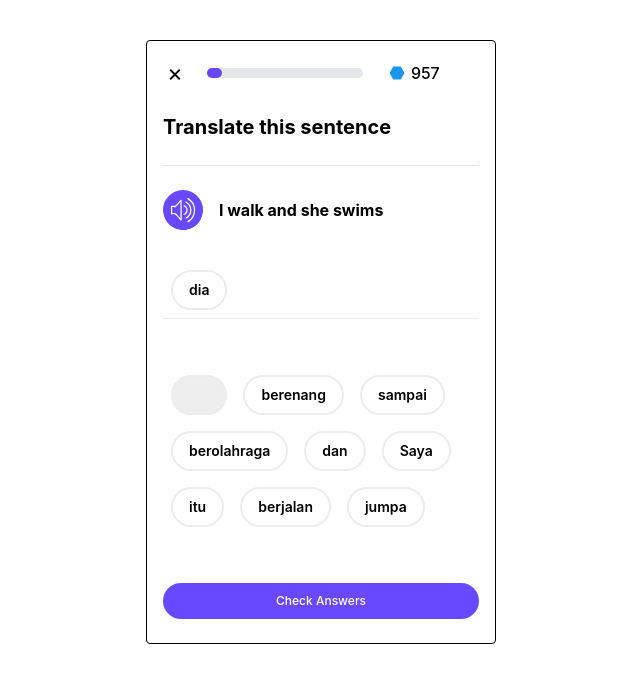
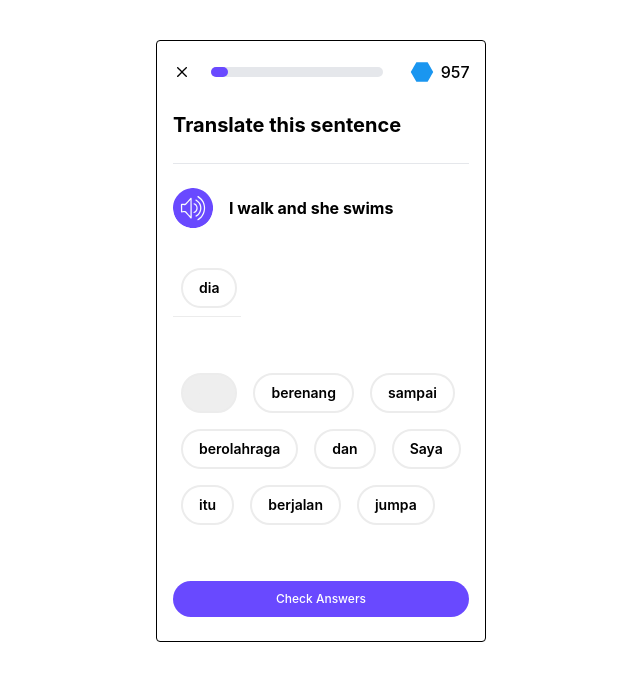
Before and after one commit to m10hit/translation-app, a Next.js app: page / in a window 1280 px wide. Both pictures are taken after a click on the button "dia". Shown: the top 682 px of the page, without its empty margins (319-959 px from the left). Built offline with nearby package versions, Linux system fonts and the light colour scheme.

Commit message:
UI changes

```diff
--- a/components/UI/Progress/Progress.js
+++ b/components/UI/Progress/Progress.js
@@ -1,12 +1,19 @@
 import React from 'react';
 import Image from 'next/image';
-import { polygon } from '../../../public/assets/image';
+import { close, polygon } from '../../../public/assets/image';
 
 const Progress = () => {
   return (
     <nav className="flex items-center ml-1 mb-6">
-      <div className='after:content-["\00d7"] text-2xl mr-6'></div>
-      <div className="bg-gray-200 rounded-full w-2/4 mr-6">
+      {/* <div className='after:content-["\00d7"] text-2xl mr-6'></div> */}
+      <Image
+        src={close}
+        width={10}
+        height={10}
+        alt="close-img"
+        className="mr-6"
+      />
+      <div className="bg-gray-200 rounded-full w-3/5 mr-6">
         <div
           className="bg-indigo-550 h-2.5 rounded-full"
           style={{ width: '10%' }}
@@ -15,8 +22,8 @@ const Progress = () => {
       <div className="flex justify-center items-center">
         <Image
           src={polygon}
-          width={20}
-          height={20}
+          width={30}
+          height={30}
           alt="polygon-img"
           className="mr-1"
         />
--- a/components/UI/selectedWords/selectedWord/SelectedWord.js
+++ b/components/UI/selectedWords/selectedWord/SelectedWord.js
@@ -2,8 +2,8 @@ import React from 'react';
 
 const SelectedWord = ({ word }) => {
   return (
-    <div className="border-gray-250 border-b grow">
-      <span className="px-4 py-2 m-2 rounded-full border-2 border-gray-250 font-semibold text-sm flex align-center w-max cursor-pointer transition duration-300 ease">
+    <div className="border-gray-250 border-b">
+      <span className="px-4 py-2 m-2 mr-1 rounded-full border-2 border-gray-250 font-semibold text-sm flex align-center w-max cursor-pointer transition duration-300 ease">
         {word}
       </span>
     </div>
--- a/styles/globals.css
+++ b/styles/globals.css
@@ -19,20 +19,10 @@ a {
   box-sizing: border-box;
 }
 
-@media (prefers-color-scheme: dark) {
-  html {
-    color-scheme: dark;
-  }
-  body {
-    color: white;
-    background: black;
-  }
-}
-
-@media (min-width: 576px) {
+@media (min-width: 300px) {
   .site-container {
     padding: 16px;
-    width: 350px;
+    width: 330px;
     margin: auto;
   }
 }
```
Also changed, not shown: public/assets/images/close.svg.
